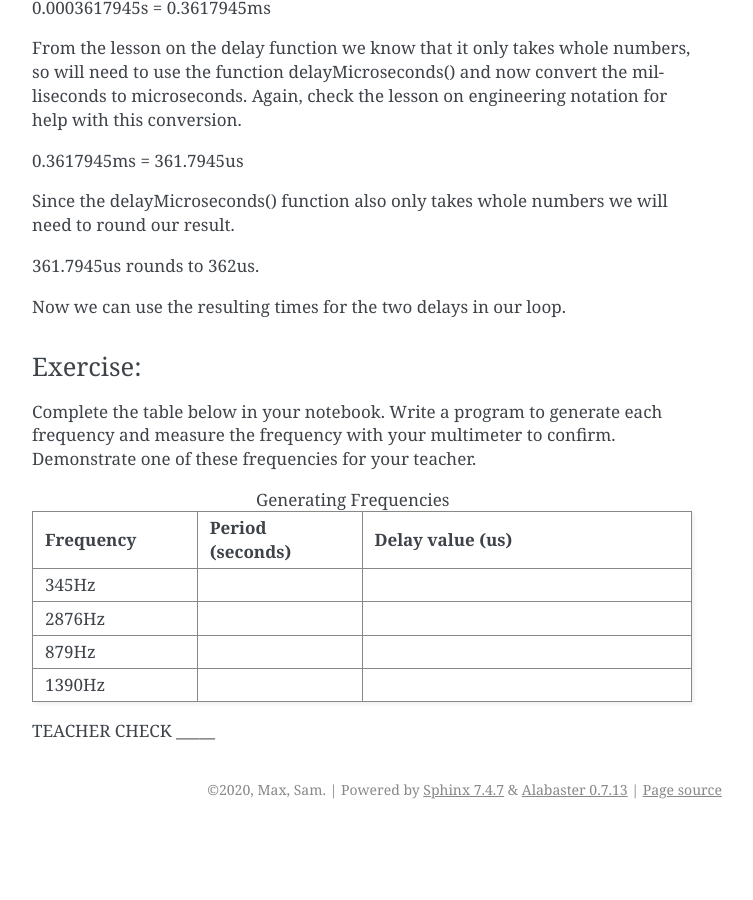
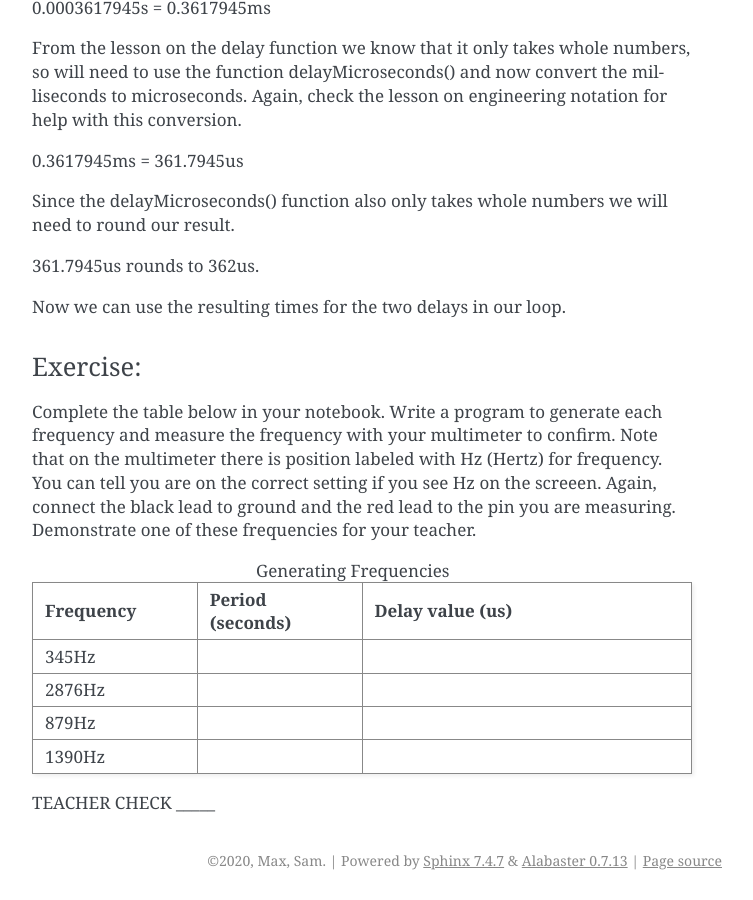
Before and after one commit to maxtkc/mvths-wiki, a Sphinx documentation site: the page built from docs/025b-generating-frequency.rst, in a window 1280 px wide and 900 px high, scrolled down 1037 px. Shown: the whole window, without its empty margins (388-1141 px from the left). Built offline with Sphinx 7.4.7, drawn with Linux system fonts in a browser that asks for light colours; before the commit the page ends 1866 px from its top, so only the background shows below that.

Commit message:
Update 025b-generating-frequency.rst

```diff
--- a/docs/025b-generating-frequency.rst
+++ b/docs/025b-generating-frequency.rst
@@ -41,7 +41,9 @@ Now we can use the resulting times for the two delays in our loop.
 Exercise:
 ~~~~~~~~~
 
-Complete the table below in your notebook. Write a program to generate each frequency and measure the frequency with your multimeter to confirm. Demonstrate
+Complete the table below in your notebook. Write a program to generate each frequency and measure the frequency with your multimeter to confirm. Note
+that on the multimeter there is position labeled with Hz (Hertz) for frequency. You can tell you are on the correct setting if you see Hz on the screeen.
+Again, connect the black lead to ground and the red lead to the pin you are measuring. Demonstrate
 one of these frequencies for your teacher.
 
 
```
